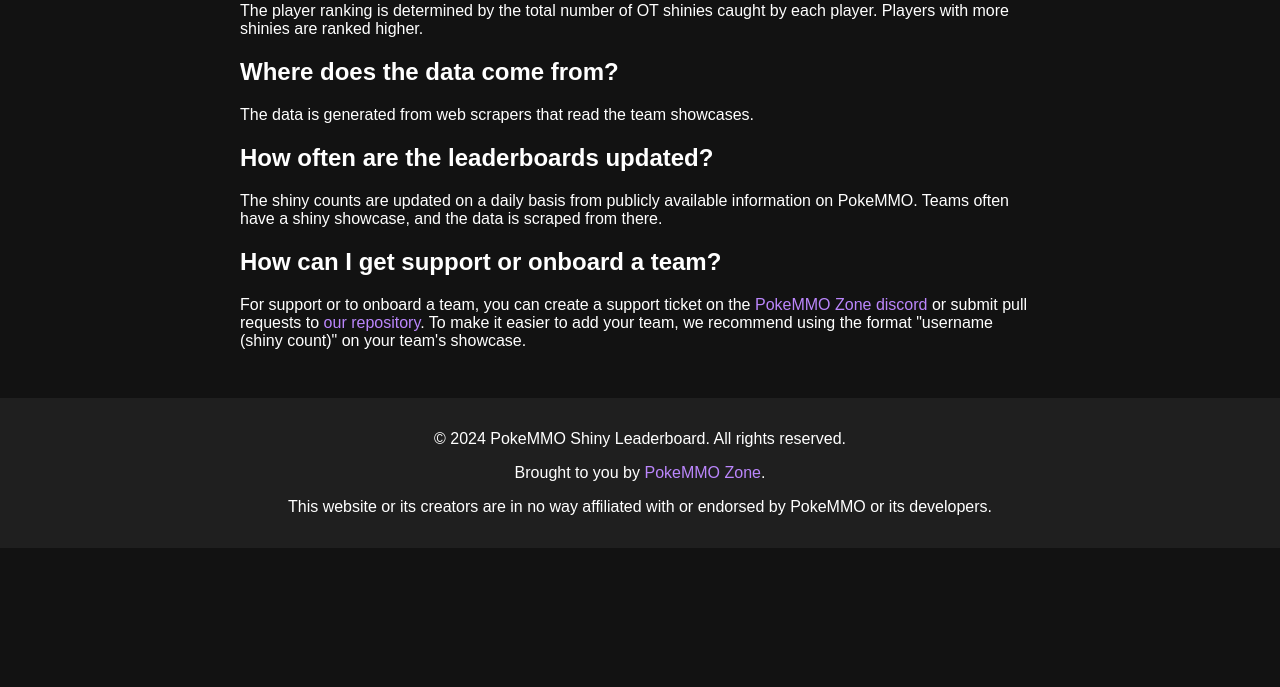
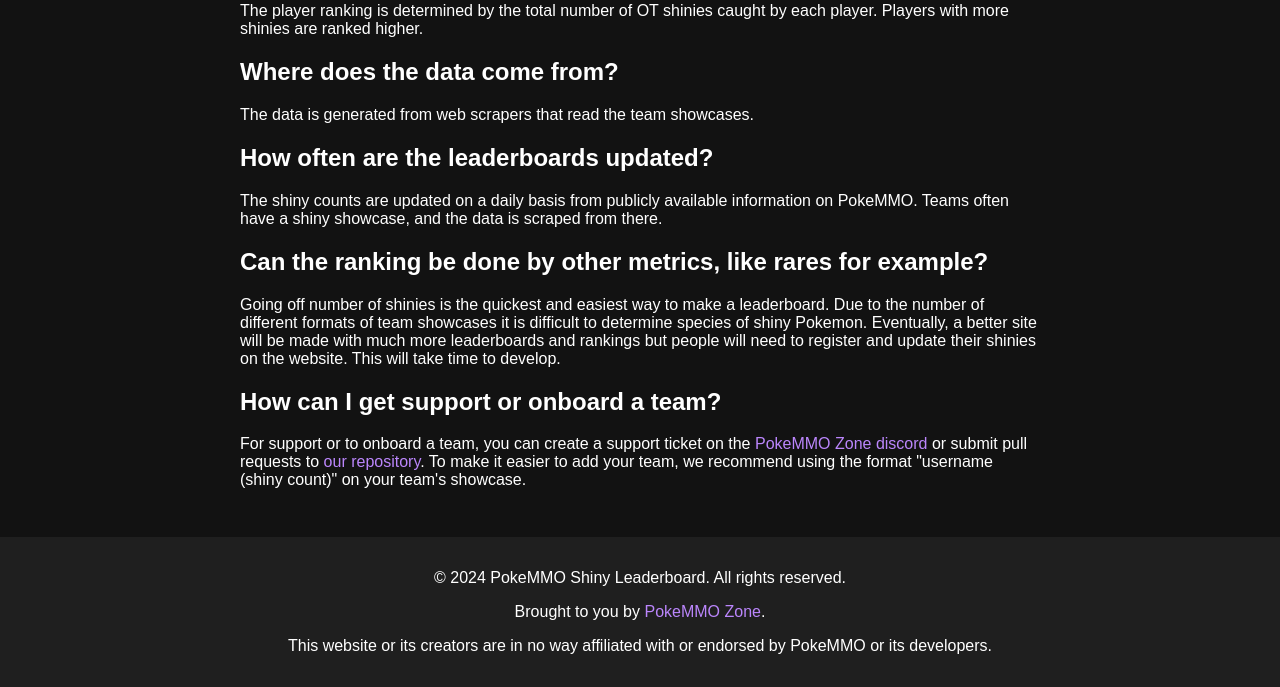
Before and after one commit to PokeMMOZone/shiny-leaderboard, a PHP site: page /faq.php in a window 1280 px wide. Shown: the part 537-1224 px from the top of the page. Before the commit the page ends 1085 px from the top, so only its background shows below. Run offline with PHP 8.4, Linux system fonts and the light colour scheme; some libraries are stand-ins or nearby versions.

Commit message:
FAQ - Address ranking of rares and not just quantity.

```diff
--- a/faq.php
+++ b/faq.php
@@ -36,6 +36,10 @@
             <p>The shiny counts are updated on a daily basis from publicly available information on PokeMMO. Teams often have a shiny showcase, and the data is scraped from there.</p>
         </div>
         <div class="faq-item">
+            <h2>Can the ranking be done by other metrics, like rares for example?</h2>
+            <p>Going off number of shinies is the quickest and easiest way to make a leaderboard. Due to the number of different formats of team showcases it is difficult to determine species of shiny Pokemon. Eventually, a better site will be made with much more leaderboards and rankings but people will need to register and update their shinies on the website. This will take time to develop.</p>
+        </div>
+        <div class="faq-item">
             <h2>How can I get support or onboard a team?</h2>
             <p>For support or to onboard a team, you can create a support ticket on the <a href="http://discord.pokemmo.zone/" target="_blank">PokeMMO Zone discord</a> or submit pull requests to <a href="https://github.com/PokeMMOZone/shiny-leaderboard" target="_blank">our repository</a>. To make it easier to add your team, we recommend using the format "username (shiny count)" on your team's showcase.</p>
         </div>
```
